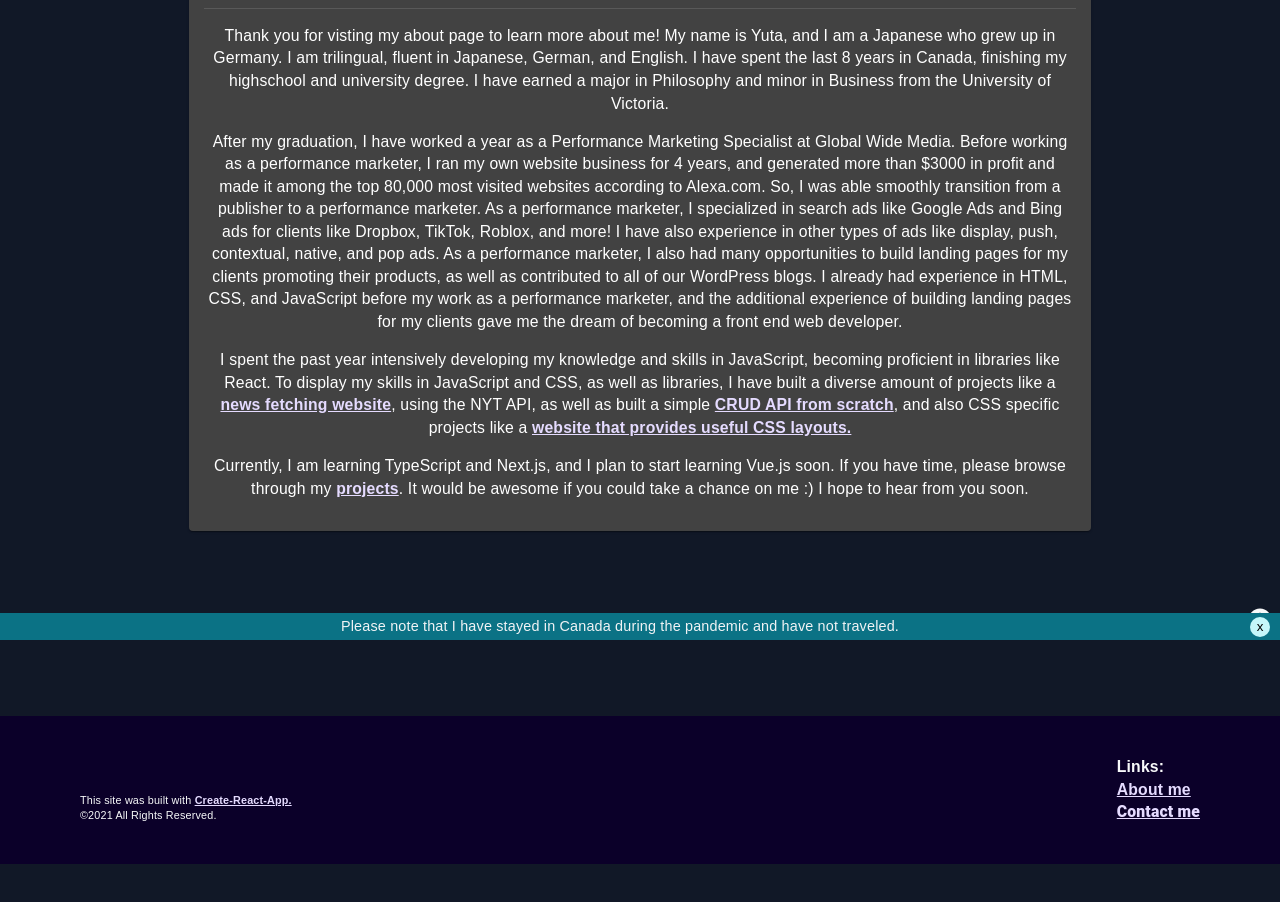
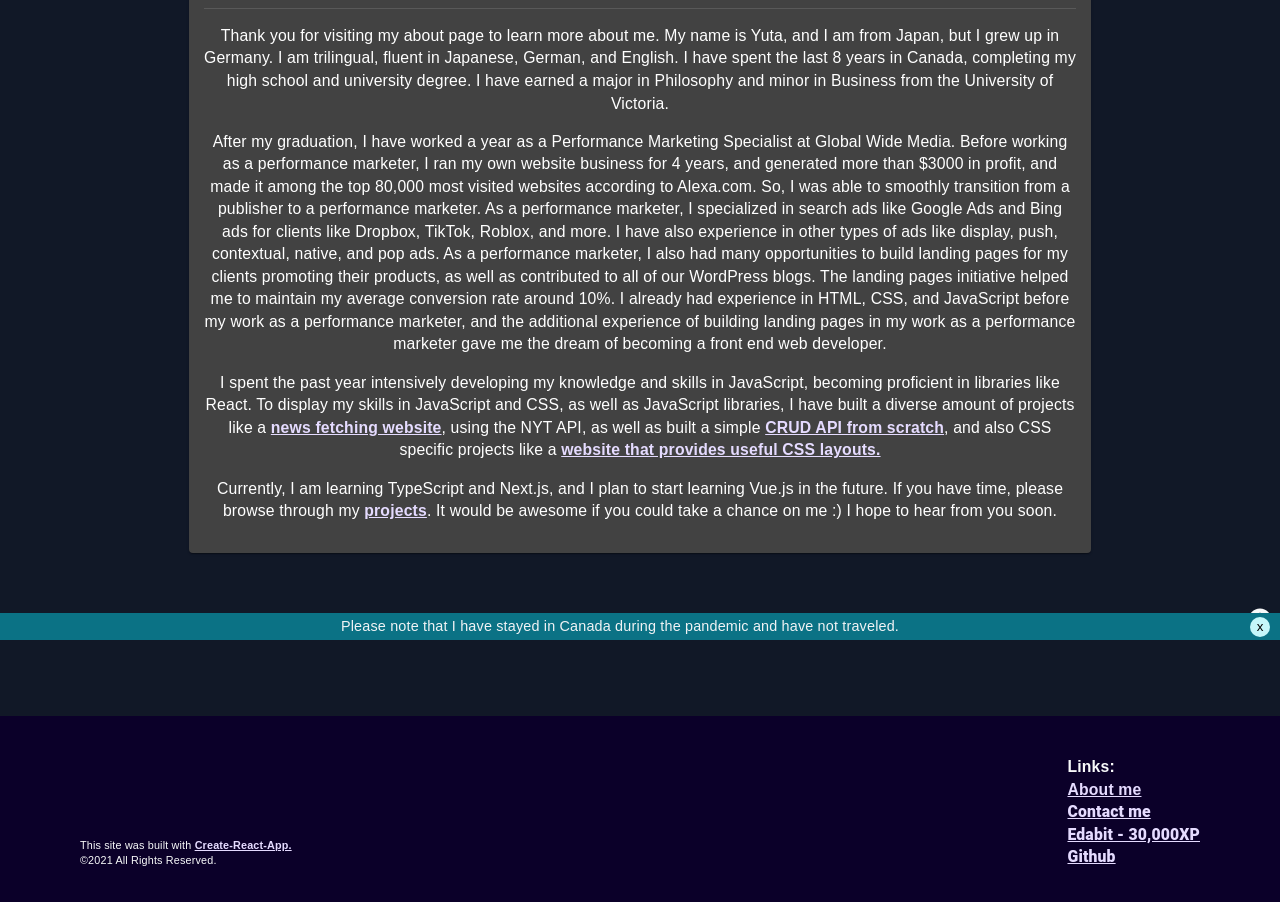
Before and after one commit to YutaMoriJP/Portfolio, a React (Create React App) app: page /about in a window 1280 px wide. Shown: the part 160-1062 px from the top of the page. Before the commit the page ends 1024 px from the top, so only its background shows below. Built offline with nearby package versions, Linux system fonts and the light colour scheme.

Commit message:
writing revisions

```diff
--- a/src/Components/Layout/Footer/index.js
+++ b/src/Components/Layout/Footer/index.js
@@ -14,6 +14,7 @@ const Footer = () => {
           <TextLink
             href="https://create-react-app.dev/docs/getting-started/"
             target="_blank"
+            rel="noreferrer"
           >
             Create-React-App.
           </TextLink>
@@ -25,6 +26,20 @@ const Footer = () => {
           <p>Links</p>
           <Link to="/about">About me</Link>
           <TextLink href="#">Contact me</TextLink>
+          <TextLink
+            href="https://edabit.com/user/PGCDJpQMN8Sjn9Gm6"
+            target="_blank"
+            rel="noreferrer"
+          >
+            Edabit - 30,000XP
+          </TextLink>
+          <TextLink
+            href="https://github.com/YutaMoriJP"
+            target="_blank"
+            rel="noreferrer"
+          >
+            Github
+          </TextLink>
         </LinksWrapper>
       </Right>
     </Wrapper>
--- a/src/Pages/About.js
+++ b/src/Pages/About.js
@@ -17,10 +17,10 @@ const About = () => {
           <h1>ABOUT PAGE</h1>
           <Divider />
           <p>
-            Thank you for visting my about page to learn more about me! My name
-            is Yuta, and I am a Japanese who grew up in Germany. I am
+            Thank you for visiting my about page to learn more about me. My name
+            is Yuta, and I am from Japan, but I grew up in Germany. I am
             trilingual, fluent in Japanese, German, and English. I have spent
-            the last 8 years in Canada, finishing my highschool and university
+            the last 8 years in Canada, completing my high school and university
             degree. I have earned a major in Philosophy and minor in Business
             from the University of Victoria.
           </p>
@@ -29,26 +29,28 @@ const About = () => {
             After my graduation, I have worked a year as a Performance Marketing
             Specialist at Global Wide Media. Before working as a performance
             marketer, I ran my own website business for 4 years, and generated
-            more than $3000 in profit and made it among the top 80,000 most
-            visited websites according to Alexa.com. So, I was able smoothly
+            more than $3000 in profit, and made it among the top 80,000 most
+            visited websites according to Alexa.com. So, I was able to smoothly
             transition from a publisher to a performance marketer. As a
             performance marketer, I specialized in search ads like Google Ads
-            and Bing ads for clients like Dropbox, TikTok, Roblox, and more! I
+            and Bing ads for clients like Dropbox, TikTok, Roblox, and more. I
             have also experience in other types of ads like display, push,
             contextual, native, and pop ads. As a performance marketer, I also
             had many opportunities to build landing pages for my clients
             promoting their products, as well as contributed to all of our
-            WordPress blogs. I already had experience in HTML, CSS, and
-            JavaScript before my work as a performance marketer, and the
-            additional experience of building landing pages for my clients gave
-            me the dream of becoming a front end web developer.
+            WordPress blogs. The landing pages initiative helped me to maintain
+            my average conversion rate around 10%. I already had experience in
+            HTML, CSS, and JavaScript before my work as a performance marketer,
+            and the additional experience of building landing pages in my work
+            as a performance marketer gave me the dream of becoming a front end
+            web developer.
           </p>
 
           <p>
             I spent the past year intensively developing my knowledge and skills
             in JavaScript, becoming proficient in libraries like React. To
-            display my skills in JavaScript and CSS, as well as libraries, I
-            have built a diverse amount of projects like a{" "}
+            display my skills in JavaScript and CSS, as well as JavaScript
+            libraries, I have built a diverse amount of projects like a{" "}
             <Link
               href="https://xenodochial-mcclintock-d84f7d.netlify.app/"
               target="_blank"
@@ -76,7 +78,8 @@ const About = () => {
 
           <p>
             Currently, I am learning TypeScript and Next.js, and I plan to start
-            learning Vue.js soon. If you have time, please browse through my{" "}
+            learning Vue.js in the future. If you have time, please browse
+            through my{" "}
             <StyledLink
               underline={1}
               nopadding={1}
--- a/src/data/skills.js
+++ b/src/data/skills.js
@@ -4,7 +4,7 @@ const tools = [
   {
     header: "VS Code",
     language:
-      "I use VS Code for almost all my projects, with helpful extensions aiding my developer process.",
+      "I use VS Code for all of my projects, with helpful extensions aiding my development experience.",
     experience: "4 years",
     id: uuidv4(),
   },
@@ -37,7 +37,7 @@ const tools = [
   {
     header: "ESLint",
     language:
-      "Mostly use React ESLint plugins, but also other ESLint plugins if the need arises.",
+      "Mostly use the React ESLint plugins, but also use other ESLint plugins if the need arises.",
     experience: "2 years",
     id: uuidv4(),
   },
@@ -71,21 +71,20 @@ const tools = [
   {
     header: "CodePen",
     language:
-      "Not using it much anymore, but it was a great tool when I was learning and testing HTML and CSS.",
+      "Not using it much anymore, but still occasionally use it when I need to test some HTML and CSS.",
     experience: "4 years",
     id: uuidv4(),
   },
   {
     header: "CodeSandbox",
     language:
-      "Completely switched over to CodeSandbox from CodePen, and used it for some of my projects. I also write a lot of my Re-Usable components in CodeSandbox.",
+      "I use CodeSandbox to test React components, as well as for vanilla JavaScript, and CSS testing.",
     experience: "1 year",
     id: uuidv4(),
   },
   {
     header: "Create React App",
-    language:
-      "All of my React projects use Create React App, like my portfolio.",
+    language: "All of my React projects use Create React App.",
     experience: "2 years",
     id: uuidv4(),
   },
@@ -135,7 +134,7 @@ const languages = [
   {
     header: "CSS3",
     language:
-      "Box Model, Responsive design, Media Queries, Pseudo-Class/Element, Grid Layout, Flexbox, Position, CSS Variables etc.",
+      "Box Model, Responsive design, Media Queries, Pseudo-Class/Element, Grid Layout, Flexbox, Position, CSS Variables, CSS Functions etc.",
     experience: "4 years",
     id: uuidv4(),
   },
@@ -149,7 +148,7 @@ const languages = [
   {
     header: "Node.js",
     language:
-      "Still in the process of learning and mastering Node.js, but I have some understanding of it and Node frameworks like Express.js.",
+      "Still in the process of learning and mastering Node.js, but I have good understanding of it, and Node frameworks like Express.js.",
     experience: "1 year",
     id: uuidv4(),
   },
@@ -182,9 +181,16 @@ const languages = [
     id: uuidv4(),
   },
   {
+    header: "Sass",
+    language:
+      "I used to use Sass, but a CSS in JS library like styled-components has replaced it in my projects.",
+    experience: "3 years",
+    id: uuidv4(),
+  },
+  {
     header: "Routing",
     language:
-      "React Router: all the routing in my React apps are done with React Router. For general routing, I'm comfortable with express.js's router middleware and also with the Browser's History API.",
+      "React Router: all the routing in my React apps are done with React Router. For general routing, I'm comfortable with express.js's router middleware, and also with the Browser's History API.",
     experience: "1 year",
     id: uuidv4(),
   },
@@ -198,7 +204,7 @@ const languages = [
   {
     header: "Currently Learning",
     language:
-      "Typescipt, Node.js, and Next.js. Planned things to learn Electron and Python.",
+      "Typescipt, Node.js, and Next.js. Planned things to learn Electron, Python, and Vue.js",
     id: uuidv4(),
   },
 ];
```
Also changed, not shown: src/data/project.js (+16 -15 lines).
